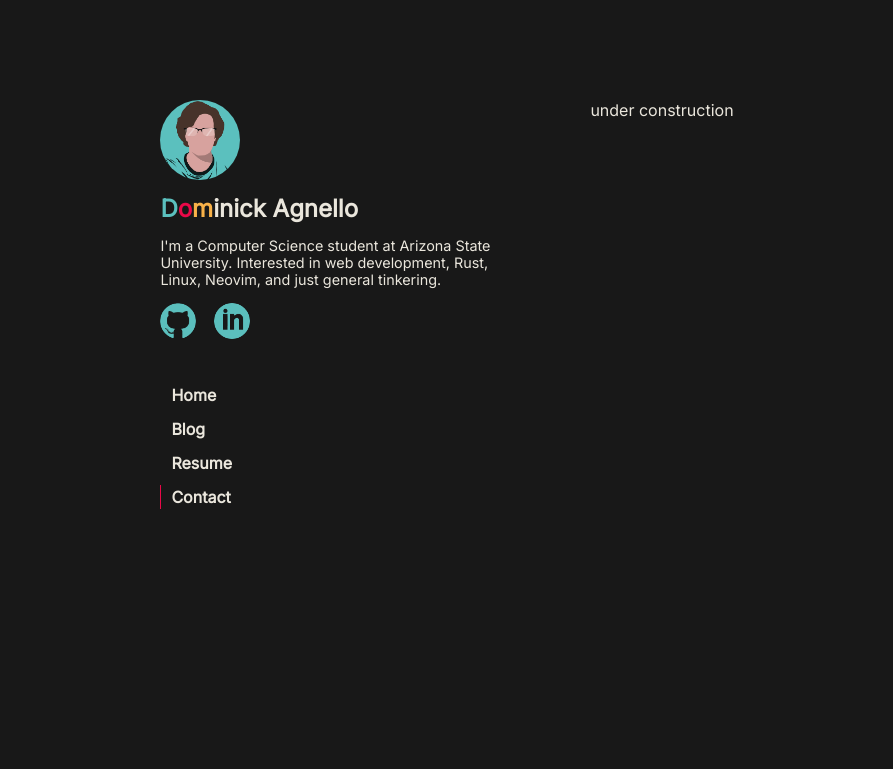
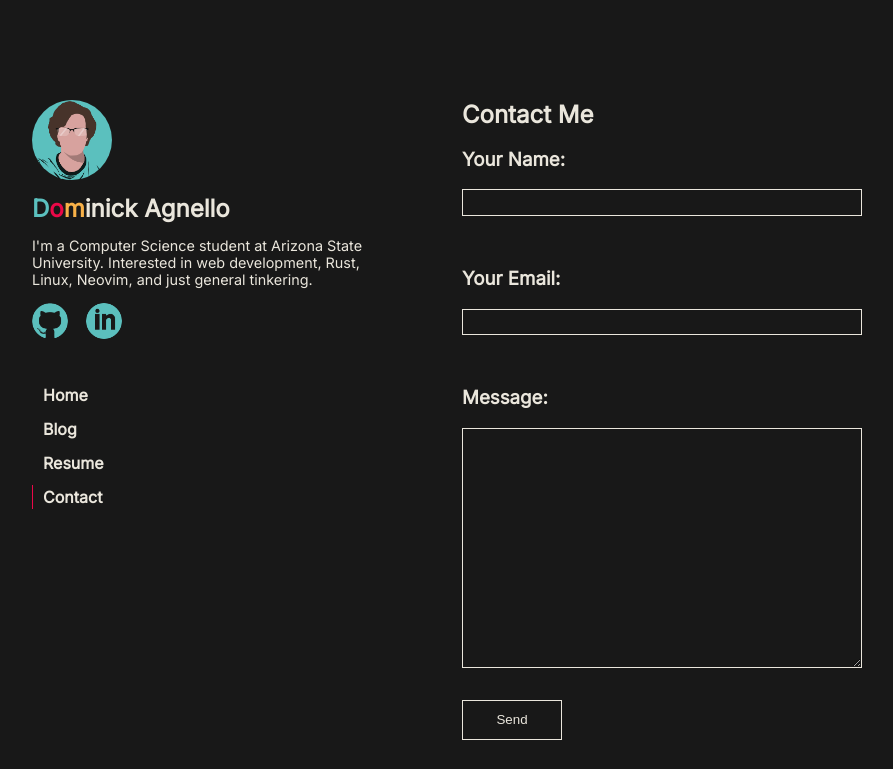
Before and after one commit to Blugil/dagnello.io, a Gatsby site: page /contact in a window 1280 px wide. Shown: the whole page, without its empty margins (193-1086 px from the left). Built offline with nearby package versions, Linux system fonts and the light colour scheme; Gatsby itself is replaced by a stand-in of ours.

Commit message:
converted contact page to typescript, began work on dynamic heading placement in bloglist

```diff
--- /dev/null
+++ b/src/components/contact/contact.css
@@ -0,0 +1,61 @@
+#contact-container {
+  margin: 0 auto;
+  width: 25em;
+	box-sizing: border-box;
+	color: var(--highlight);
+	display: flex;
+	flex-direction: column;
+
+}
+
+#contact-container .form-input {
+	display: flex;
+	flex-direction: column;
+	margin-bottom: 2em;
+}
+
+.form-input input {
+  box-sizing: border-box;
+	width: 100%;
+	height: 2em;
+	background-color: transparent;
+	color: var(--highlight);
+	border-width: 1px;
+	border-color: var(--highlight);
+	border-style: solid;
+}
+
+.form-input textarea {
+  box-sizing: border-box;
+	width: 100%;
+	height: 18em;
+	color: var(--highlight);
+	background-color: transparent;
+	border-width: 1px;
+	border-color: var(--highlight);
+	border-style: solid;
+}
+
+button {
+	width: 100px;
+	height: 40px;
+	background-color: transparent;
+	color: var(--highlight);
+	border-color: var(--highlight);
+	border-width: 1px;
+	border-style: solid;
+  margin-bottom: 2em;
+
+}
+
+button:hover {
+	background-color: var(--highlight);
+	color: var(--background);
+}
+
+@media (max-width: 800px) {
+  #contact-container {
+    max-width: 500px;
+    width: 100%;
+  }
+}
--- /dev/null
+++ b/src/components/contact/contact.tsx
@@ -0,0 +1,75 @@
+import React, {BaseSyntheticEvent, useState} from 'react';
+import './contact.css';
+
+function encode(data: any) {
+  return Object.keys(data).map((key) => encodeURIComponent(key) + '=' + encodeURIComponent(data[key])).join('&')
+}
+
+const ContactForm: React.FC<any> = () => {
+  const [submit, setSubmit] = useState(true);
+  const [state, setState] = useState({});
+
+  const handleChange = (e: BaseSyntheticEvent) => {
+    setState({...state, [e.target.name]: e.target.value})
+  }
+
+  const handleSubmit = (e: BaseSyntheticEvent) => {
+    e.preventDefault();
+    const form = e.target;
+    fetch('/', {
+      method: 'POST',
+      headers: {'Content-Type': 'application/x-www-form-urlencoded' },
+      body: encode({
+        'form-name': form.getAttribute('name'),
+        ...state,
+        }),
+      })
+      .then(() => setSubmit(false))
+      .catch((error) => alert(error))
+  }
+
+	if (submit) {
+		return(
+			<div id="contact-container">
+					<h1>Contact Me</h1>
+					<form
+						name="contact"
+						method="POST"
+						data-netlify="true"
+						data-netlify-honeypot="bot-field"
+						onSubmit={handleSubmit}>
+						<input type="hidden" name="form-name" value="contact"/>
+						<p hidden>
+							<input name="bot-field" onChange={handleChange}/>
+						</p>
+						<div className="form-input">
+							<label htmlFor="name" ><h3>Your Name: </h3></label>
+							<input type="text" name="name" onChange={handleChange} required />
+						</div>
+						<div className="form-input">
+							<label htmlFor="email"><h3>Your Email: </h3></label>
+							<input type="text" name="email" onChange={handleChange} required />
+						</div>
+						<div className="form-input">
+							<label htmlFor="message"><h3>Message: </h3></label>
+							<textarea name="message" onChange={handleChange} required></textarea>
+						</div>
+						<button type="submit">Send</button>
+					</form>
+			</div>
+
+		)
+	}
+	else {
+		return (
+			<div id="thanks-container">
+				<h1>Thank you for your submission!</h1>
+				<p>
+					I'll get back to you as soon as I can.
+				</p>
+			</div>
+		)
+	}
+}
+
+export default ContactForm;
--- a/src/components/home/home.tsx
+++ b/src/components/home/home.tsx
@@ -18,14 +18,14 @@
 				<small><Link to="/resume"><span>website link</span></Link> | <a href={resume} download><span>pdf download</span></a></small>
 				<p>
 					I've got quite a bit of experience in a few different fields such as: Backend Golang development
-          for LaunchDarkly working on our Terraform integration, ReactJS front end development for a major design firm,
-					teaching experience with programming (C/C++/Scheme/Bash/Prolog), and customer focused service work.
+          for LaunchDarkly working on our Terraform integration, ReactJS front end development for Fisher PHX, a major design firm based in Arizona, and
+					teaching experience with programming (C/C++/Scheme/Bash/Prolog).
           If you think my skills and I would be a good fit feel free to...
 				</p>
 			</div>
 
 			<div className="section">
-				<h1>Contact Me</h1>
+				<h1>Contact Me!</h1>
 				<p>
 					I'm always looking to make new connections and explore new opportunities to both demonstrate and expand my skills.
 					If you think I'd be a good fit for a team or project after taking a look at my resume and/or a few of my posts,
--- a/src/pages/contact.tsx
+++ b/src/pages/contact.tsx
@@ -2,11 +2,12 @@
 import type { HeadFC, PageProps } from "gatsby"
 import Layout from "../components/layout"
 import '../components/layout/layout.css'
+import ContactForm from "../components/contact/contact"
 
-const Contact: React.FC<PageProps> = () => {
+const Contact: React.FC<void> = () => {
   return (
     <main>
-      <Layout />
+      <Layout component={<ContactForm />} />
     </main>
   )
 }
--- a/src/pages/posts/post-1.md
+++ b/src/pages/posts/post-1.md
@@ -1,7 +1,7 @@
 ---
 title: "My First Markdown Blog"
 slug: "/my-first-markdown-blog"
-date: "2023 2 27"
+date: "2023 Feb 27"
 ---
 
 # This is a markdown post!
--- a/src/pages/posts/post-2.md
+++ b/src/pages/posts/post-2.md
@@ -1,7 +1,7 @@
 ---
 title: "My Second! Markdown Blog"
 slug: "/my-second-markdown-blog"
-date: "2023 2 28"
+date: "2023 Feb 28"
 ---
 
 # This is a second markdown post!
```
Also changed, not shown: src/components/bloglist/index.tsx (+29 -14 lines).
